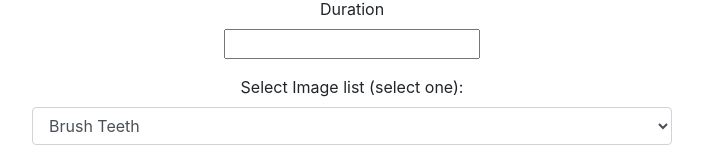
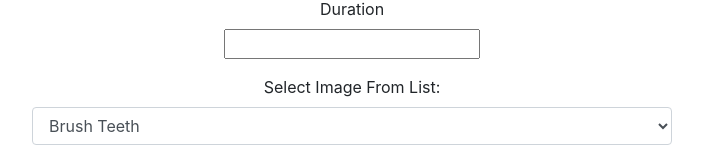
Before and after one commit to highflyer41/capstonefrontend, a React (Create React App) app: page / in a window 1280 px wide. Shown: the part 223-382 px from the top of the page, without its empty margins (288-991 px from the left). Built offline with nearby package versions, Linux system fonts and the light colour scheme; no server answers.

Commit message:
add dropdown option

```diff
--- a/src/components/AddActivityComponent.js
+++ b/src/components/AddActivityComponent.js
@@ -60,8 +60,9 @@ class AddActivityComponent extends React.Component {
                     </div>
                     <div className="form-group">
                         <div className="dropdown show">
-                        <label>Select Image list (select one):</label>
+                        <label>Select Image From List:</label>
                         <select className="form-control" style={{width: "50%", margin: "auto"}} onChange={this.selectImage}>
+                            <opiton>Select One</opiton>
                             <option value="https://i.ibb.co/C19Wfx7/Brush-Teeth.jpg">Brush Teeth</option>
                             <option value="https://i.ibb.co/kJd22WZ/Ride-in-Car.jpg">Ride in Car</option>
                             <option value="https://i.ibb.co/9TjQBdN/Toilet.jpg">Bathroom</option>
```
